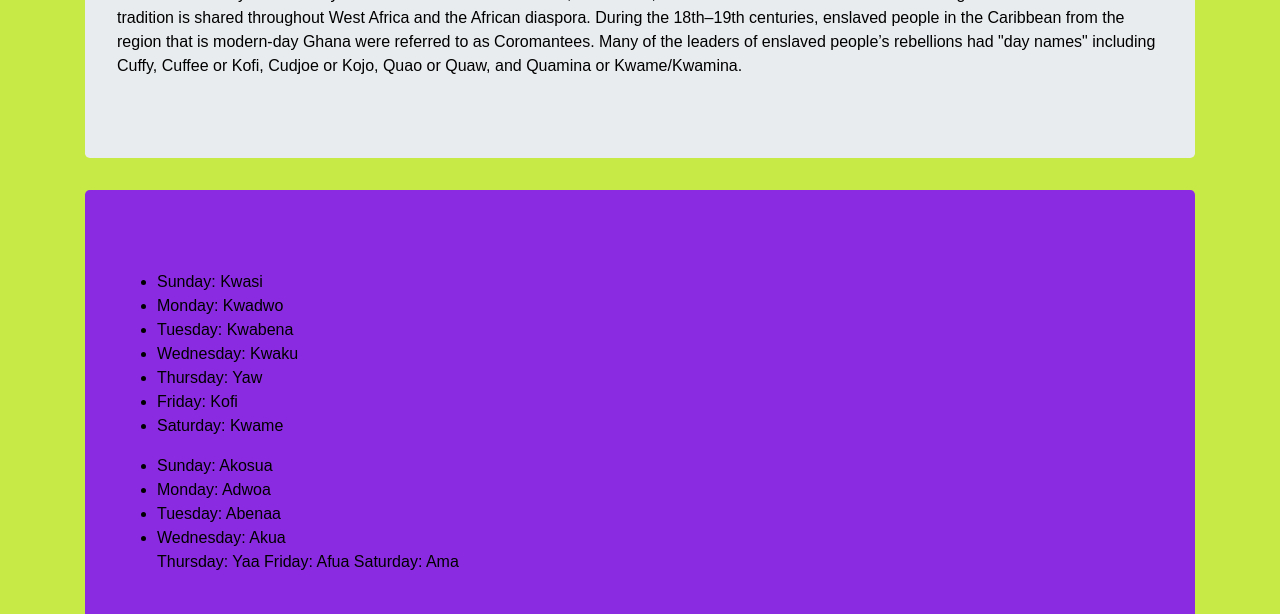
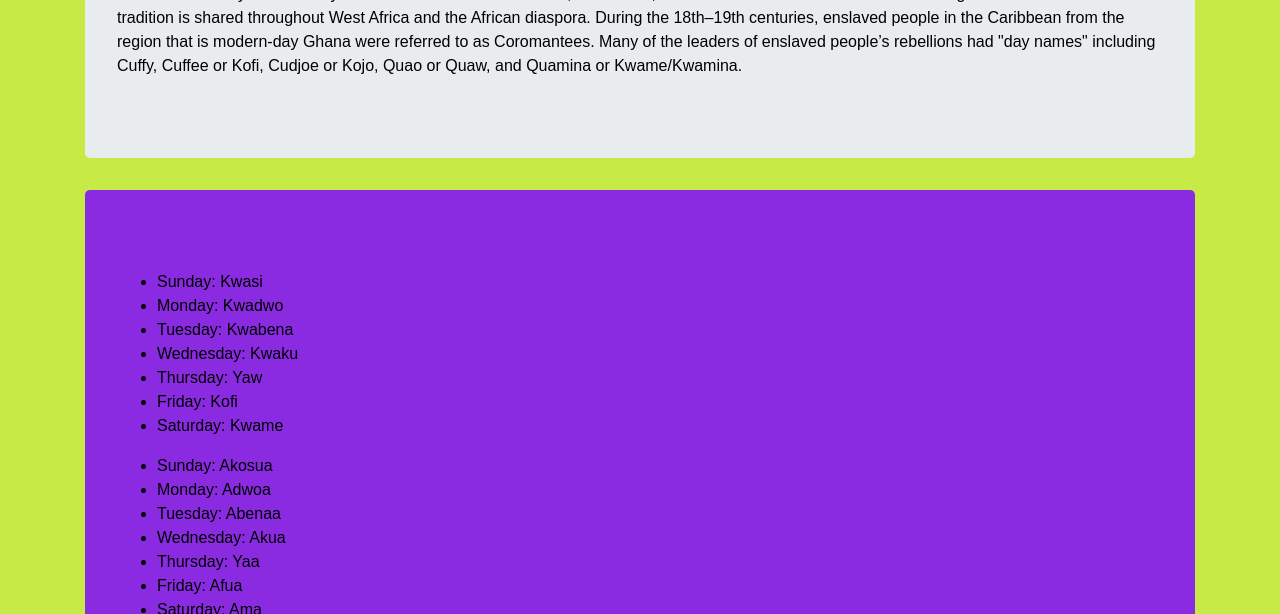
Before and after one commit to Caiseyann/ip2, a plain HTML site: page index.html in a window 1280 px wide. Shown: the part 186-800 px from the top of the page. Drawn offline with nearby package versions, Linux system fonts and the light colour scheme.

Commit message:
changed alignment of the list

```diff
--- a/index.html
+++ b/index.html
@@ -47,11 +47,13 @@
 
                     <li>Wednesday: Akua</li>
 
-                    Thursday:  Yaa
+                    <li>Thursday:  Yaa</li>
 
-                    Friday: Afua
+                    <li>Friday: Afua</li>
 
-                    Saturday: Ama</p>
+                    <li>Saturday: Ama</li>
+                </ul>
+                </p>
             </div>
           </div>
           <div>
```
